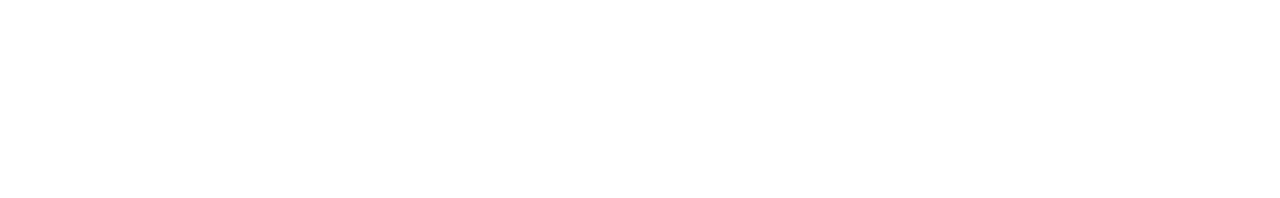
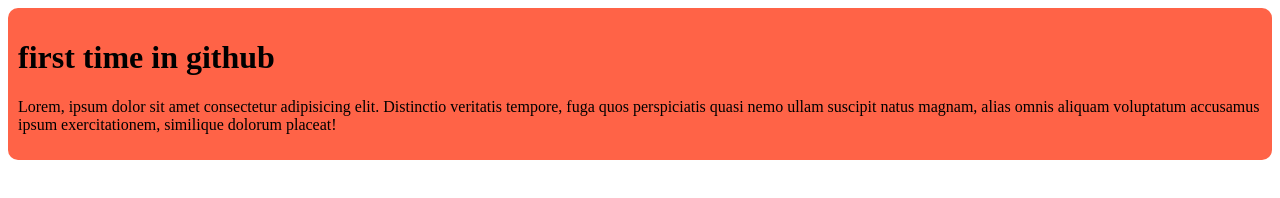
Before and after one commit to im-sanny/my-simple-website, a plain HTML site: page index.html in a window 1280 px wide. Drawn offline with Linux system fonts and the light colour scheme.

Commit message:
added the first blog

```diff
--- a/index.html
+++ b/index.html
@@ -4,8 +4,14 @@
     <meta charset="UTF-8">
     <meta name="viewport" content="width=device-width, initial-scale=1.0">
     <title>My Simple Website</title>
+    <link rel="stylesheet" href="styles/blog.css">
 </head>
 <body>
-
+       <div>
+        <h1>first time in github</h1>
+        <p>
+            Lorem, ipsum dolor sit amet consectetur adipisicing elit. Distinctio veritatis tempore, fuga quos perspiciatis quasi nemo ullam suscipit natus magnam, alias omnis aliquam voluptatum accusamus ipsum exercitationem, similique dolorum placeat!
+        </p>
+        </div>
 </body>
 </html>
--- /dev/null
+++ b/styles/blog.css
@@ -0,0 +1,5 @@
+div{
+    background-color: tomato;
+    padding: 10px;
+    border-radius: 10px;
+}
```
